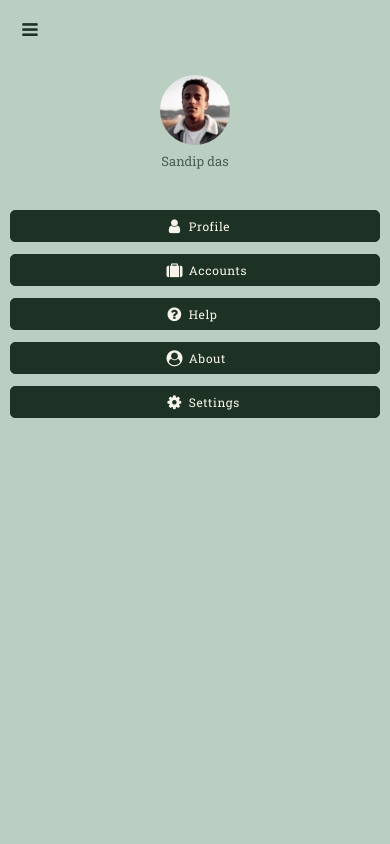
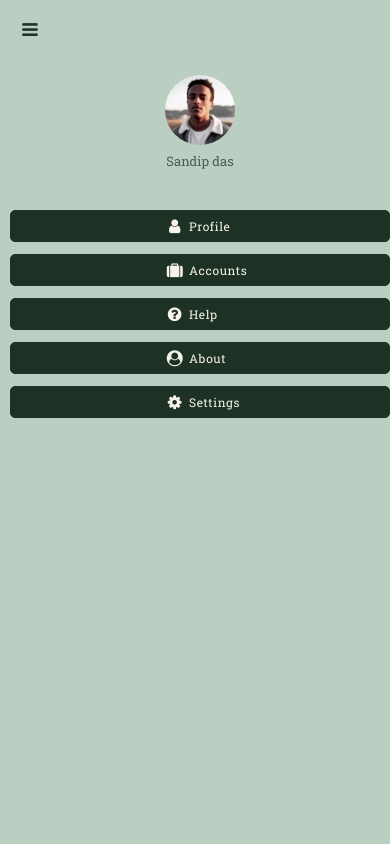
Before and after one commit to Tukeshwari/dashboard-page2, a plain HTML site: page index.html in a window 390 px wide. Shown: the top 844 px of the page. Drawn offline with Linux system fonts and the light colour scheme.

Commit message:
first commit

```diff
--- a/css/style.css
+++ b/css/style.css
@@ -315,11 +315,12 @@ section.expand{
     }
     .subnav-bar ul li{
         font-size: 10px;
-        width: 90px;
+        width: 80px;
         border-radius: 15px;
+        padding: 8px 0px;
     }
     nav{
-      width: 390px;
+      width: 400px;
     }
     .sidebarmenu li a{
       padding-left: 15rem;
```
Also changed, not shown: index.html (+0 -255 lines).
